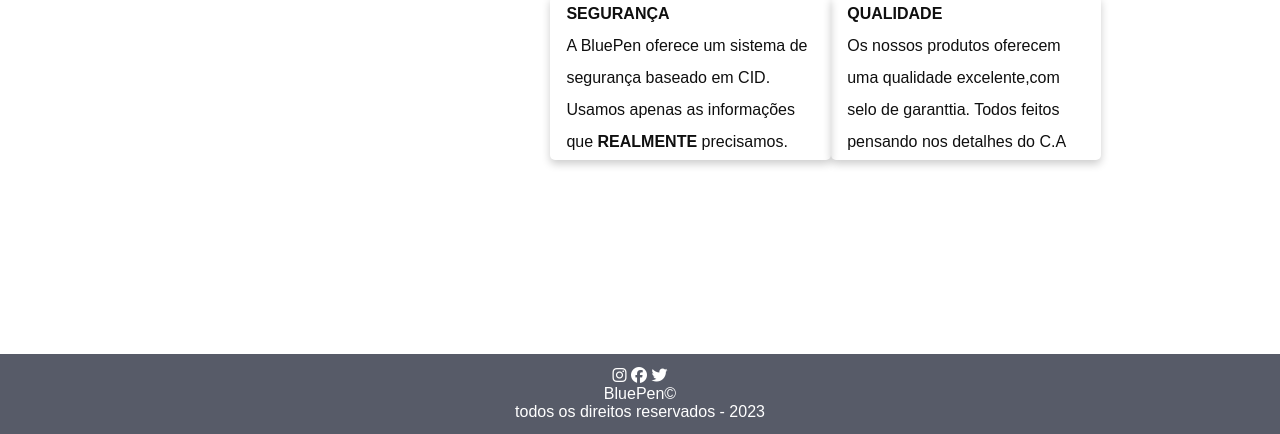
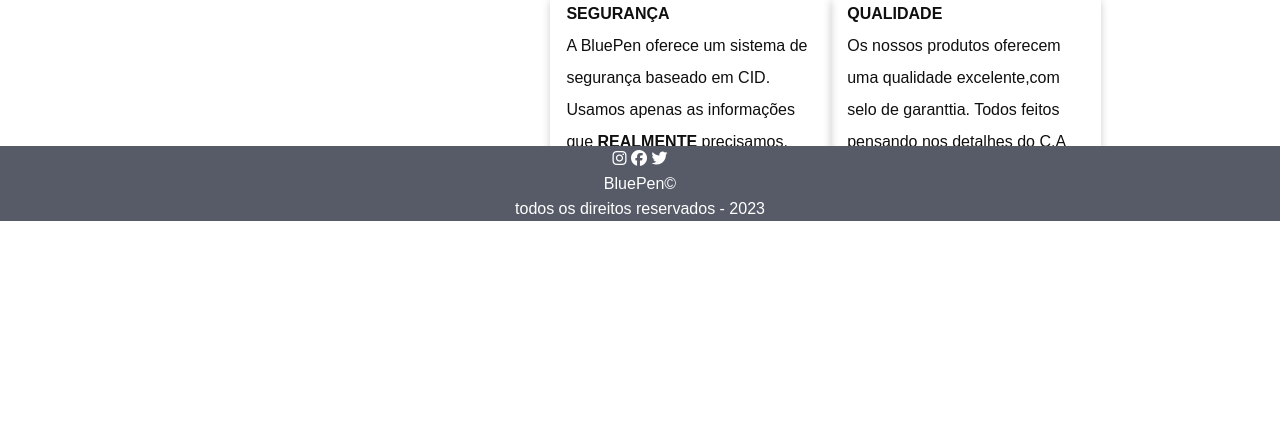
Before and after one commit to Manoelzinho/BluePen, a plain HTML site: page index.html in a window 1280 px wide. Shown: the part 1710-2144 px from the top of the page. After the commit the page ends 1931 px from the top, so only its background shows below. Drawn offline with Linux system fonts and the light colour scheme; a web font is replaced by a local one.

Commit message:
tentando arrumar o footer
to tentando arrumar o footer mas tá dificil 😭

```diff
--- a/style.css
+++ b/style.css
@@ -1,4 +1,4 @@
-@charset "UTF-8";
+
 *{
     margin: 0;
     padding: 0;
@@ -311,11 +311,11 @@ body{
     margin-right: 20%;
 }
 footer{
-    max-width: 100%;
     text-align: center;
-    position: relative;
-    bottom: -13rem;
     background-color: rgb(87, 91, 104);
     color: #ffffff;
-    padding: 13px;
+    position: absolute;
+    margin-bottom: 0;
+    width: 100%;
+    line-height: 25px;
 }
```
